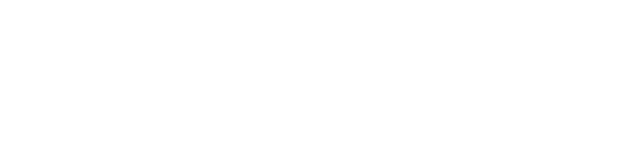
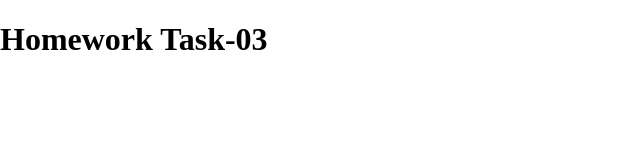
Before and after one commit to Cryweb2025/task-03-hw, a plain HTML site: page index.html in a window 1280 px wide. Shown: the whole page, without its empty margins (0-640 px from the left). Drawn offline with Linux system fonts and the light colour scheme.

Commit message:
feat: add index.js and style.css

```diff
--- /dev/null
+++ b/css/style.css
@@ -0,0 +1,8 @@
+* {
+  box-sizing: border-box;
+}
+
+body {
+  padding: 0;
+  margin: 0;
+}
--- a/index.html
+++ b/index.html
@@ -3,7 +3,15 @@
   <head>
     <meta charset="UTF-8" />
     <meta name="viewport" content="width=device-width, initial-scale=1.0" />
-    <title>Homework</title>
+    <script src="./js/index.js" defer></script>
+    <link rel="stylesheet" href="./css/style.css" />
+    <title>Homework task-03</title>
   </head>
-  <body></body>
+  <body>
+    <header></header>
+    <main>
+      <h1>Homework Task-03</h1>
+    </main>
+    <footer></footer>
+  </body>
 </html>
--- /dev/null
+++ b/js/index.js
@@ -0,0 +1 @@
+console.log("Landingpage");
```
